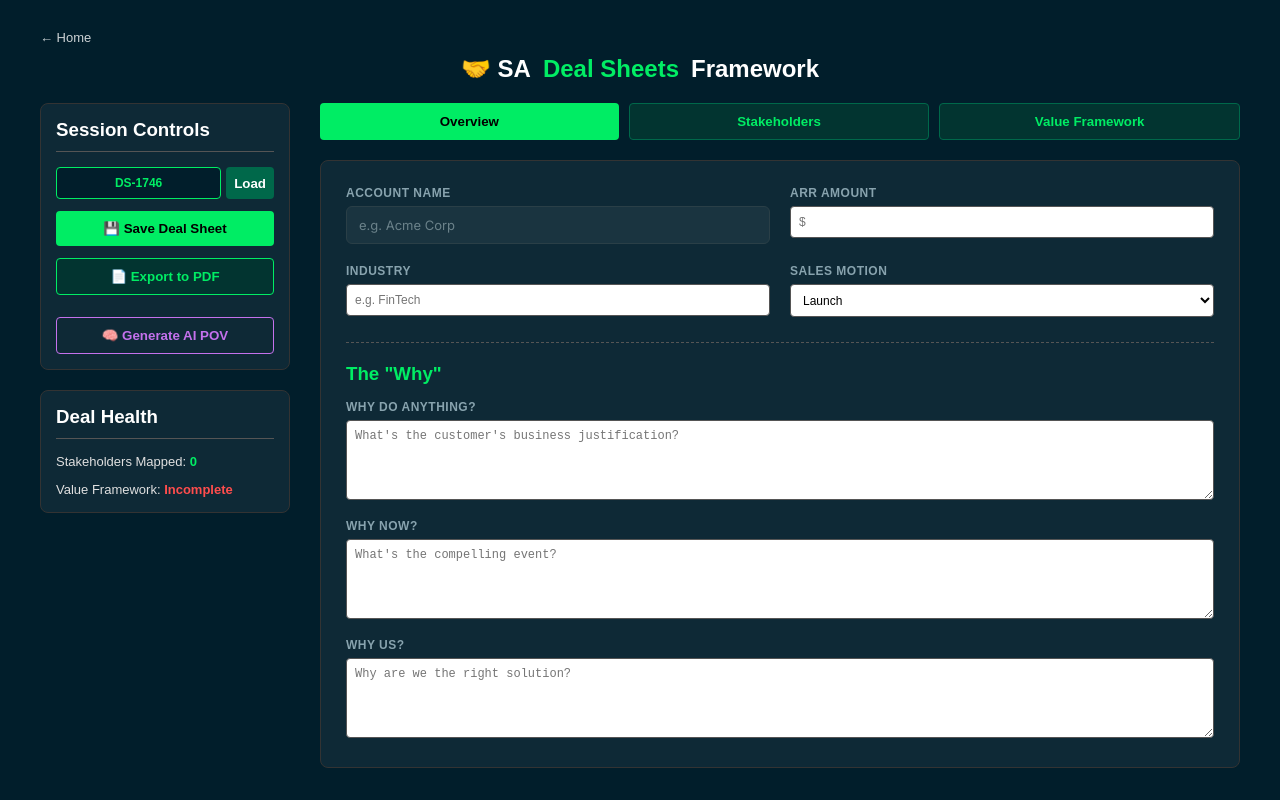
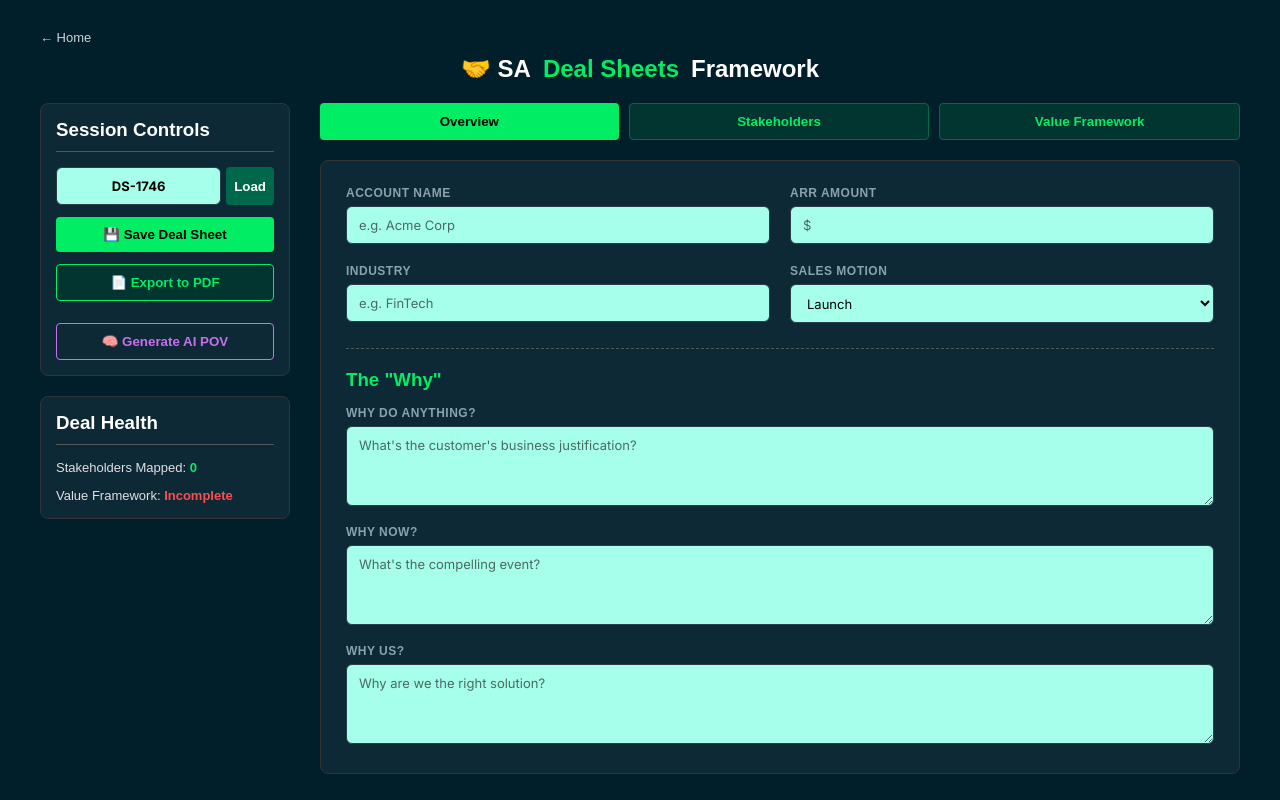
Before and after one commit to itchap/itchap, a React app in the folder Apps/dealsheets/frontend/: page / in a window 1280 px wide. Built offline with nearby package versions, Linux system fonts and the light colour scheme; the HTML template or start-up script is replaced by a standard one.

Commit message:
colour
colour

```diff
--- a/Apps/dealsheets/frontend/src/App.jsx
+++ b/Apps/dealsheets/frontend/src/App.jsx
@@ -2,7 +2,7 @@ import React, { useState } from 'react';
 
 const API_URL = 'https://itchap.com/api/dealsheets';
 
-// EXACT GLOBAL RESET FROM SKILLS APP (UPDATED WITH MODERN UI)
+// GLOBAL RESET & UNIFIED CSS
 const GlobalReset = () => (
   <style>{`
     @import url('https://fonts.googleapis.com/css2?family=Inter:wght@400;500;600;700&display=swap');
@@ -22,15 +22,15 @@ const GlobalReset = () => (
       height: 100%;
     }
 
-    /* Modern Dark Theme Form Fields */
+    /* UNIFIED MINT GREEN FORM FIELDS */
     .sa-input {
       width: 100%;
       padding: 10px 12px;
       box-sizing: border-box;
-      background-color: rgba(255, 255, 255, 0.05); /* Soft transparent background */
-      color: #ffffff; /* White text */
-      border: 1px solid #2a3f47; /* Subtle border matching the theme */
-      border-radius: 6px; /* Slightly softer corners */
+      background-color: #a6ffeb !important; /* Mint Green Background */
+      color: #000000 !important; /* Black text for readability */
+      border: 1px solid #2a3f47 !important;
+      border-radius: 6px;
       font-size: 13px;
       font-family: 'Inter', sans-serif;
       transition: all 0.2s ease;
@@ -39,28 +39,27 @@ const GlobalReset = () => (
 
     /* Glow effect when the user clicks into a field */
     .sa-input:focus {
-      border-color: #00ed64;
-      background-color: rgba(255, 255, 255, 0.08);
-      box-shadow: 0 0 0 3px rgba(0, 237, 100, 0.15);
+      border-color: #00ed64 !important;
+      box-shadow: 0 0 0 3px rgba(0, 237, 100, 0.3) !important;
     }
 
-    /* Soften the placeholder text */
+    /* Darker placeholder text so it reads well on the mint background */
     .sa-input::placeholder {
-      color: #6b828a;
+      color: #4a6b62 !important;
     }
 
     /* Custom scrollbar for textareas */
-    .sa-input::-webkit-scrollbar {
+    ::-webkit-scrollbar {
       width: 8px;
     }
-    .sa-input::-webkit-scrollbar-thumb {
-      background-color: #2a3f47;
+    ::-webkit-scrollbar-thumb {
+      background-color: #00684a;
       border-radius: 4px;
     }
   `}</style>
 );
 
-// Reusable Panel Style based on Skills App
+// Reusable Panel Style
 const panelStyle = {
   backgroundColor: 'rgba(255, 255, 255, 0.05)',
   padding: '15px',
@@ -68,27 +67,15 @@ const panelStyle = {
   border: '1px solid #333'
 };
 
-// Reusable Input Style based on Skills App
-const inputStyle = {
-  width: '100%',
-  padding: '8px',
-  boxSizing: 'border-box',
-  backgroundColor: '#fff',
-  color: '#000',
-  border: '1px solid #555',
-  borderRadius: '4px',
-  fontSize: '12px'
-};
-
-// Reusable Label Style (Updated)
+// Reusable Label Style
 const labelStyle = {
   display: 'block',
   fontSize: '12px',
   marginBottom: '6px',
-  color: '#88a3ae', // Soft muted teal/gray instead of full neon green
+  color: '#88a3ae',
   fontWeight: '600',
   letterSpacing: '0.5px',
-  textTransform: 'uppercase' // Gives it a very clean, structured data feel
+  textTransform: 'uppercase'
 };
 
 export default function DealSheetsApp() {
@@ -140,25 +127,14 @@ export default function DealSheetsApp() {
     <div style={{ padding: '20px', fontFamily: 'sans-serif', backgroundColor: '#011e2b', minHeight: '100vh', width: '100vw', margin: 0, boxSizing: 'border-box', overflowX: 'hidden', color: '#fff' }}>
       <GlobalReset />
 
-      {/* SUBTLE NAVIGATION BAR (From Skills App) */}
-      <div style={{
-        display: 'flex',
-        justifyContent: 'space-between',
-        padding: '10px 20px',
-        fontSize: '13px',
-        opacity: 0.8
-      }}>
-        <a
-          href="/"
-          style={{ color: '#fff', textDecoration: 'none', transition: 'color 0.2s ease-in-out' }}
-          onMouseOver={e => e.target.style.color = '#01ed64'}
-          onMouseOut={e => e.target.style.color = '#fff'}
-        >
+      {/* NAVIGATION BAR */}
+      <div style={{ display: 'flex', justifyContent: 'space-between', padding: '10px 20px', fontSize: '13px', opacity: 0.8 }}>
+        <a href="/" style={{ color: '#fff', textDecoration: 'none', transition: 'color 0.2s ease-in-out' }} onMouseOver={e => e.target.style.color = '#01ed64'} onMouseOut={e => e.target.style.color = '#fff'}>
           ← Home
         </a>
       </div>
 
-      {/* HEADER (From Skills App) */}
+      {/* HEADER */}
       <h2 style={{ display: 'flex', justifyContent: 'center', alignItems: 'center', gap: '12px', margin: '0 0 20px 0' }}>
         🤝 SA <span style={{ color: '#01ed64' }}>Deal Sheets</span> Framework
       </h2>
@@ -166,7 +142,7 @@ export default function DealSheetsApp() {
       {/* MAIN LAYOUT CONTAINER */}
       <div style={{ display: 'flex', gap: '30px', justifyContent: 'center', alignItems: 'flex-start', maxWidth: '1200px', margin: '0 auto' }}>
 
-        {/* LEFT COLUMN (250px width just like Skills App) */}
+        {/* LEFT COLUMN */}
         <div style={{ width: '250px', display: 'flex', flexDirection: 'column', gap: '20px' }}>
 
           <div style={panelStyle}>
@@ -174,21 +150,13 @@ export default function DealSheetsApp() {
             <div style={{ display: 'flex', flexDirection: 'column', gap: '12px' }}>
 
               <div style={{ display: 'flex', gap: '5px' }}>
-                <input type="text" value={deal.sessionId} readOnly style={{ ...inputStyle, flex: 1, backgroundColor: '#011e2b', color: '#00ed64', border: '1px solid #00ed64', fontWeight: 'bold', textAlign: 'center' }} />
+                <input type="text" className="sa-input" value={deal.sessionId} readOnly style={{ textAlign: 'center', fontWeight: 'bold' }} />
                 <button style={{ padding: '8px', backgroundColor: '#00684a', color: '#fff', border: 'none', borderRadius: '4px', cursor: 'pointer', fontWeight: 'bold' }}>Load</button>
               </div>
 
-              <button style={{ width: '100%', padding: '10px', backgroundColor: '#00ed64', color: '#000', fontWeight: 'bold', border: 'none', borderRadius: '4px', cursor: 'pointer' }}>
-                💾 Save Deal Sheet
-              </button>
-
-              <button style={{ width: '100%', padding: '10px', backgroundColor: '#023430', color: '#00ed64', border: '1px solid #00ed64', borderRadius: '4px', cursor: 'pointer', fontWeight: 'bold' }}>
-                📄 Export to PDF
-              </button>
-
-              <button style={{ width: '100%', padding: '10px', backgroundColor: 'transparent', color: '#c471ed', border: '1px solid #c471ed', borderRadius: '4px', cursor: 'pointer', fontWeight: 'bold', marginTop: '10px' }}>
-                🧠 Generate AI POV
-              </button>
+              <button style={{ width: '100%', padding: '10px', backgroundColor: '#00ed64', color: '#000', fontWeight: 'bold', border: 'none', borderRadius: '4px', cursor: 'pointer' }}>💾 Save Deal Sheet</button>
+              <button style={{ width: '100%', padding: '10px', backgroundColor: '#023430', color: '#00ed64', border: '1px solid #00ed64', borderRadius: '4px', cursor: 'pointer', fontWeight: 'bold' }}>📄 Export to PDF</button>
+              <button style={{ width: '100%', padding: '10px', backgroundColor: 'transparent', color: '#c471ed', border: '1px solid #c471ed', borderRadius: '4px', cursor: 'pointer', fontWeight: 'bold', marginTop: '10px' }}>🧠 Generate AI POV</button>
             </div>
           </div>
 
@@ -202,23 +170,13 @@ export default function DealSheetsApp() {
         {/* RIGHT MAIN AREA */}
         <div style={{ flex: 1, display: 'flex', flexDirection: 'column', gap: '20px' }}>
 
-          {/* TAB NAVIGATION (Styled like the category buttons in Skills app) */}
+          {/* TAB NAVIGATION */}
           <div style={{ display: 'flex', gap: '10px' }}>
             {['overview', 'stakeholders', 'value'].map(tab => (
               <button
                 key={tab}
                 onClick={() => setActiveTab(tab)}
-                style={{
-                  flex: 1,
-                  padding: '10px',
-                  backgroundColor: activeTab === tab ? '#00ed64' : '#023430',
-                  color: activeTab === tab ? '#000' : '#00ed64',
-                  border: activeTab === tab ? 'none' : '1px solid #00684a',
-                  borderRadius: '4px',
-                  cursor: 'pointer',
-                  fontWeight: 'bold',
-                  textTransform: 'capitalize'
-                }}
+                style={{ flex: 1, padding: '10px', backgroundColor: activeTab === tab ? '#00ed64' : '#023430', color: activeTab === tab ? '#000' : '#00ed64', border: activeTab === tab ? 'none' : '1px solid #00684a', borderRadius: '4px', cursor: 'pointer', fontWeight: 'bold', textTransform: 'capitalize' }}
               >
                 {tab.replace('value', 'Value Framework')}
               </button>
@@ -230,14 +188,13 @@ export default function DealSheetsApp() {
             {/* TAB 1: OVERVIEW */}
             {activeTab === 'overview' && (
               <div style={{ display: 'flex', flexDirection: 'column', gap: '25px' }}>
-
                 <div style={{ display: 'grid', gridTemplateColumns: '1fr 1fr', gap: '20px' }}>
                   <div><label style={labelStyle}>Account Name</label><input className="sa-input" name="accountName" value={deal.accountName} onChange={handleInputChange} placeholder="e.g. Acme Corp" /></div>
-                  <div><label style={labelStyle}>ARR Amount</label><input style={inputStyle} name="arr" value={deal.arr} onChange={handleInputChange} placeholder="$" /></div>
-                  <div><label style={labelStyle}>Industry</label><input style={inputStyle} name="industry" value={deal.industry} onChange={handleInputChange} placeholder="e.g. FinTech" /></div>
+                  <div><label style={labelStyle}>ARR Amount</label><input className="sa-input" name="arr" value={deal.arr} onChange={handleInputChange} placeholder="$" /></div>
+                  <div><label style={labelStyle}>Industry</label><input className="sa-input" name="industry" value={deal.industry} onChange={handleInputChange} placeholder="e.g. FinTech" /></div>
                   <div>
                     <label style={labelStyle}>Sales Motion</label>
-                    <select style={{...inputStyle, height: '33px'}} name="salesMotion" value={deal.salesMotion} onChange={handleInputChange}>
+                    <select className="sa-input" style={{ cursor: 'pointer', height: '39px', padding: '0 12px' }} name="salesMotion" value={deal.salesMotion} onChange={handleInputChange}>
                       <option value="Launch">Launch</option>
                       <option value="Migrate">Migrate</option>
                       <option value="Select">Select</option>
@@ -249,9 +206,9 @@ export default function DealSheetsApp() {
                 <div style={{ borderTop: '1px dashed #555', paddingTop: '20px' }}>
                   <h3 style={{ marginTop: 0, marginBottom: '15px', color: '#00ed64' }}>The "Why"</h3>
                   <div style={{ display: 'flex', flexDirection: 'column', gap: '15px' }}>
-                    <div><label style={labelStyle}>Why Do Anything?</label><textarea style={{...inputStyle, minHeight: '80px', resize: 'vertical'}} name="whyDoAnything" value={deal.whyDoAnything} onChange={handleInputChange} placeholder="What's the customer's business justification?" /></div>
-                    <div><label style={labelStyle}>Why Now?</label><textarea style={{...inputStyle, minHeight: '80px', resize: 'vertical'}} name="whyNow" value={deal.whyNow} onChange={handleInputChange} placeholder="What's the compelling event?" /></div>
-                    <div><label style={labelStyle}>Why Us?</label><textarea style={{...inputStyle, minHeight: '80px', resize: 'vertical'}} name="whyMongoDB" value={deal.whyMongoDB} onChange={handleInputChange} placeholder="Why are we the right solution?" /></div>
+                    <div><label style={labelStyle}>Why Do Anything?</label><textarea className="sa-input" style={{ minHeight: '80px', resize: 'vertical' }} name="whyDoAnything" value={deal.whyDoAnything} onChange={handleInputChange} placeholder="What's the customer's business justification?" /></div>
+                    <div><label style={labelStyle}>Why Now?</label><textarea className="sa-input" style={{ minHeight: '80px', resize: 'vertical' }} name="whyNow" value={deal.whyNow} onChange={handleInputChange} placeholder="What's the compelling event?" /></div>
+                    <div><label style={labelStyle}>Why Us?</label><textarea className="sa-input" style={{ minHeight: '80px', resize: 'vertical' }} name="whyMongoDB" value={deal.whyMongoDB} onChange={handleInputChange} placeholder="Why are we the right solution?" /></div>
                   </div>
                 </div>
               </div>
@@ -271,11 +228,11 @@ export default function DealSheetsApp() {
                   <div style={{ display: 'flex', flexDirection: 'column', gap: '15px' }}>
                     {deal.stakeholders.map(s => (
                       <div key={s.id} style={{ display: 'flex', gap: '10px', backgroundColor: 'rgba(255, 255, 255, 0.02)', padding: '15px', borderRadius: '8px', border: '1px solid #444', alignItems: 'flex-end' }}>
-                        <div style={{ flex: 1.5 }}><label style={labelStyle}>Name</label><input style={inputStyle} value={s.name} onChange={(e) => updateStakeholder(s.id, 'name', e.target.value)} /></div>
-                        <div style={{ flex: 1.5 }}><label style={labelStyle}>Role</label><input style={inputStyle} value={s.role} onChange={(e) => updateStakeholder(s.id, 'role', e.target.value)} /></div>
+                        <div style={{ flex: 1.5 }}><label style={labelStyle}>Name</label><input className="sa-input" value={s.name} onChange={(e) => updateStakeholder(s.id, 'name', e.target.value)} /></div>
+                        <div style={{ flex: 1.5 }}><label style={labelStyle}>Role</label><input className="sa-input" value={s.role} onChange={(e) => updateStakeholder(s.id, 'role', e.target.value)} /></div>
                         <div style={{ flex: 1 }}>
                           <label style={labelStyle}>Influence</label>
-                          <select style={{...inputStyle, height: '33px'}} value={s.influence} onChange={(e) => updateStakeholder(s.id, 'influence', e.target.value)}>
+                          <select className="sa-input" style={{ cursor: 'pointer', height: '39px', padding: '0 12px' }} value={s.influence} onChange={(e) => updateStakeholder(s.id, 'influence', e.target.value)}>
                             <option value="5">5 - Veto</option>
                             <option value="4">4 - Recommender</option>
                             <option value="3">3 - Evaluator</option>
@@ -285,7 +242,7 @@ export default function DealSheetsApp() {
                         </div>
                         <div style={{ flex: 1 }}>
                           <label style={labelStyle}>Support</label>
-                          <select style={{...inputStyle, height: '33px'}} value={s.support} onChange={(e) => updateStakeholder(s.id, 'support', e.target.value)}>
+                          <select className="sa-input" style={{ cursor: 'pointer', height: '39px', padding: '0 12px' }} value={s.support} onChange={(e) => updateStakeholder(s.id, 'support', e.target.value)}>
                             <option value="++">++ Strong</option>
                             <option value="+">+ Supporter</option>
                             <option value="?">? Neutral</option>
@@ -294,7 +251,7 @@ export default function DealSheetsApp() {
                         </div>
                         <div style={{ flex: 1 }}>
                           <label style={labelStyle}>Threat</label>
-                          <select style={{...inputStyle, height: '33px'}} value={s.threat} onChange={(e) => updateStakeholder(s.id, 'threat', e.target.value)}>
+                          <select className="sa-input" style={{ cursor: 'pointer', height: '39px', padding: '0 12px' }} value={s.threat} onChange={(e) => updateStakeholder(s.id, 'threat', e.target.value)}>
                             <option value="Not Threatened">Safe</option>
                             <option value="Threatened">Threatened</option>
                           </select>
@@ -310,26 +267,22 @@ export default function DealSheetsApp() {
             {/* TAB 3: VALUE FRAMEWORK */}
             {activeTab === 'value' && (
               <div style={{ display: 'flex', flexDirection: 'column', gap: '25px' }}>
-
                 <div style={{ display: 'grid', gridTemplateColumns: '1fr 1fr', gap: '30px' }}>
-                  {/* Left Column: Current State */}
                   <div style={{ display: 'flex', flexDirection: 'column', gap: '20px' }}>
                     <h3 style={{ color: '#fff', borderBottom: '1px solid #555', paddingBottom: '10px', margin: 0 }}>Current State</h3>
-                    <div><label style={labelStyle}>Before Scenario</label><textarea style={{...inputStyle, minHeight: '120px'}} name="beforeScenario" value={deal.beforeScenario} onChange={handleInputChange} placeholder="Current state and associated pain..." /></div>
-                    <div><label style={labelStyle}>Negative Consequences</label><textarea style={{...inputStyle, minHeight: '120px'}} name="negativeConsequences" value={deal.negativeConsequences} onChange={handleInputChange} placeholder="Impact on Revenue, Cost, Risk, CSAT..." /></div>
+                    <div><label style={labelStyle}>Before Scenario</label><textarea className="sa-input" style={{ minHeight: '120px', resize: 'vertical' }} name="beforeScenario" value={deal.beforeScenario} onChange={handleInputChange} placeholder="Current state and associated pain..." /></div>
+                    <div><label style={labelStyle}>Negative Consequences</label><textarea className="sa-input" style={{ minHeight: '120px', resize: 'vertical' }} name="negativeConsequences" value={deal.negativeConsequences} onChange={handleInputChange} placeholder="Impact on Revenue, Cost, Risk, CSAT..." /></div>
                   </div>
-
-                  {/* Right Column: Future State */}
                   <div style={{ display: 'flex', flexDirection: 'column', gap: '20px' }}>
                     <h3 style={{ color: '#fff', borderBottom: '1px solid #555', paddingBottom: '10px', margin: 0 }}>Future State</h3>
-                    <div><label style={labelStyle}>After Scenario</label><textarea style={{...inputStyle, minHeight: '120px'}} name="afterScenario" value={deal.afterScenario} onChange={handleInputChange} placeholder="Ideal state with all pain points resolved..." /></div>
-                    <div><label style={labelStyle}>Positive Business Outcomes</label><textarea style={{...inputStyle, minHeight: '120px'}} name="positiveBusinessOutcomes" value={deal.positiveBusinessOutcomes} onChange={handleInputChange} placeholder="Value achieved..." /></div>
+                    <div><label style={labelStyle}>After Scenario</label><textarea className="sa-input" style={{ minHeight: '120px', resize: 'vertical' }} name="afterScenario" value={deal.afterScenario} onChange={handleInputChange} placeholder="Ideal state with all pain points resolved..." /></div>
+                    <div><label style={labelStyle}>Positive Business Outcomes</label><textarea className="sa-input" style={{ minHeight: '120px', resize: 'vertical' }} name="positiveBusinessOutcomes" value={deal.positiveBusinessOutcomes} onChange={handleInputChange} placeholder="Value achieved..." /></div>
                   </div>
                 </div>
 
                 <div style={{ borderTop: '1px dashed #555', paddingTop: '20px' }}>
                   <label style={labelStyle}>Required Capabilities</label>
-                  <textarea style={{...inputStyle, minHeight: '80px'}} name="requiredCapabilities" value={deal.requiredCapabilities} onChange={handleInputChange} placeholder="Key solution capabilities required to achieve the PBOs..." />
+                  <textarea className="sa-input" style={{ minHeight: '80px', resize: 'vertical' }} name="requiredCapabilities" value={deal.requiredCapabilities} onChange={handleInputChange} placeholder="Key solution capabilities required to achieve the PBOs..." />
                 </div>
               </div>
             )}
```
